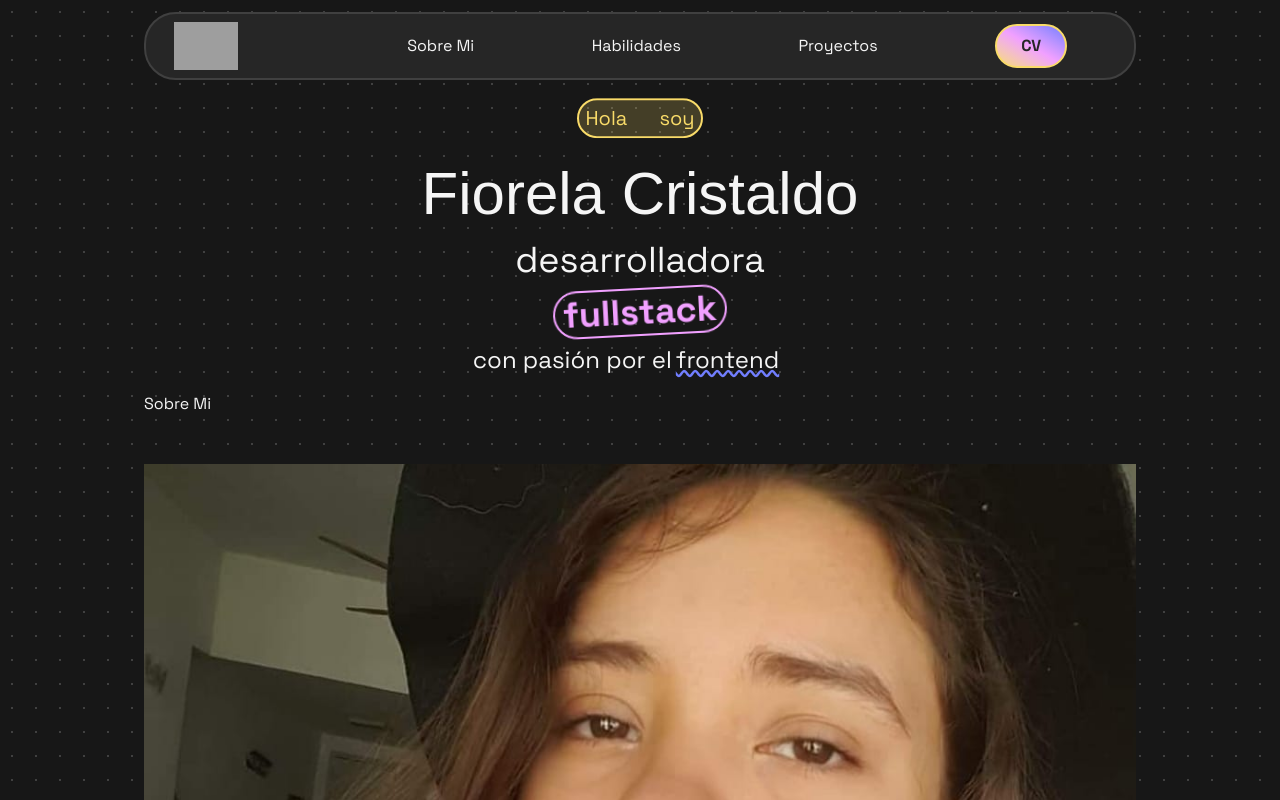
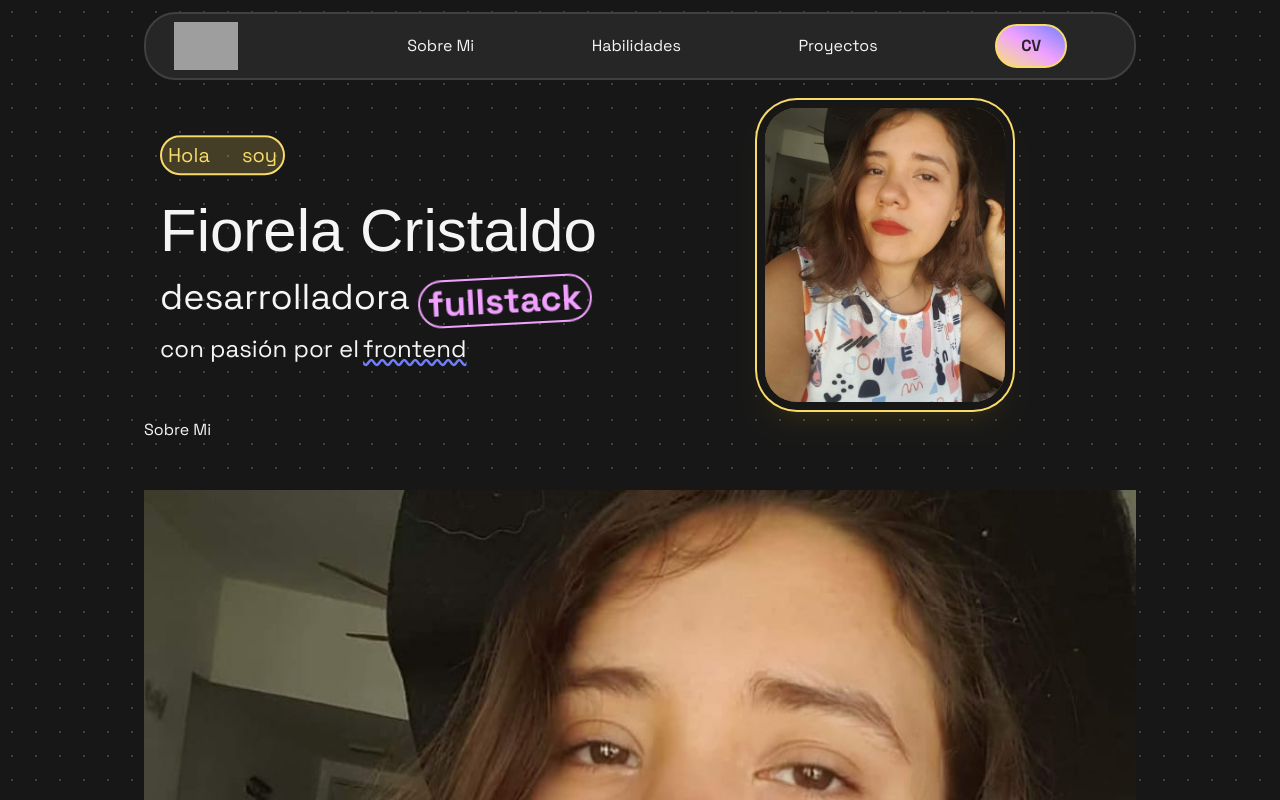
Before and after one commit to Cristaldo-Fiorela/portfolio, a React (Vite) app: page / in a window 1280 px wide. Shown: the top 800 px of the page. Built offline with nearby package versions, Linux system fonts and the light colour scheme; grey boxes are pictures that could not be loaded; some icons are missing; a web font is replaced by a local one.

Commit message:
grid de welcome

```diff
--- a/src/components/Welcome.jsx
+++ b/src/components/Welcome.jsx
@@ -1,9 +1,10 @@
 import { Icon } from '@iconify/react';
-
+import portrait from '../assets/image/portrait.jpeg';
 
 const Welcome = () => {
   return (
-    <section id='welcome' className='flex flex-col justify-center items-center gap-1.5 md:gap-4 '>
+    <div className='md:grid md:grid-cols-4 flex flex-col gap-5 items-center px-4'>
+      <section id='welcome' className='flex flex-col justify-center items-center md:items-start gap-1.5 md:gap-4 md:col-span-2'>
       <div className='bg-yellow/20 text-yellow border-2 rounded-4xl animate-bounce'>
         <h2 className='flex items-center gap-2 p-1 px-1.5 md:text-xl'>
           Hola
@@ -14,7 +15,7 @@ const Welcome = () => {
 
       <h1 className='font-family-heading text-2xl md:text-6xl'>Fiorela Cristaldo</h1>
       <div className='subtitle'>
-        <h2 className='flex flex-col items-center gap-2 text-xl md:text-4xl'>
+        <h2 className='flex flex-col items-center md:flex-row md:items-start gap-2 text-xl md:text-4xl'>
           desarrolladora
           <span className='text-pink border-2 font-extrabold rounded-4xl px-2 py-0.5 -rotate-3'>fullstack</span>
         </h2>
@@ -26,7 +27,15 @@ const Welcome = () => {
           <Icon  icon='mdi:sparkles' className='text-purple'/>
         </h3>
       </div>
-    </section>
+      </section>
+{/*
+      <div className="p-0.5 rounded-4xl bg-linear-to-bl from-purple via-pink to-yellow ">
+        <img src={portrait} className="rounded-4xl block"/>
+      </div> */}
+
+      <img src={portrait} alt="retrato" id='portrait' className='rounded-4xl md:col-span-2 md:justify-self-center shadow-xl/25 shadow-yellow-500/50 ring-2 ring-dashed ring-yellow ring-offset-8 ring-offset-neutral-900 w-60'/>
+    </div>
+
   )
 }
 
--- a/src/index.css
+++ b/src/index.css
@@ -19,3 +19,10 @@
     background-size: 24px 24px;
   }
 }
+
+.boxGlow {
+  box-shadow:
+    0 10px 25px color-mix(in srgb, var(--color-purple) 30%, transparent),
+    0 10px 25px color-mix(in srgb, var(--color-pink) 30%, transparent),
+    0 0 30px color-mix(in srgb, var(--color-yellow) 30%, transparent);
+}
```
